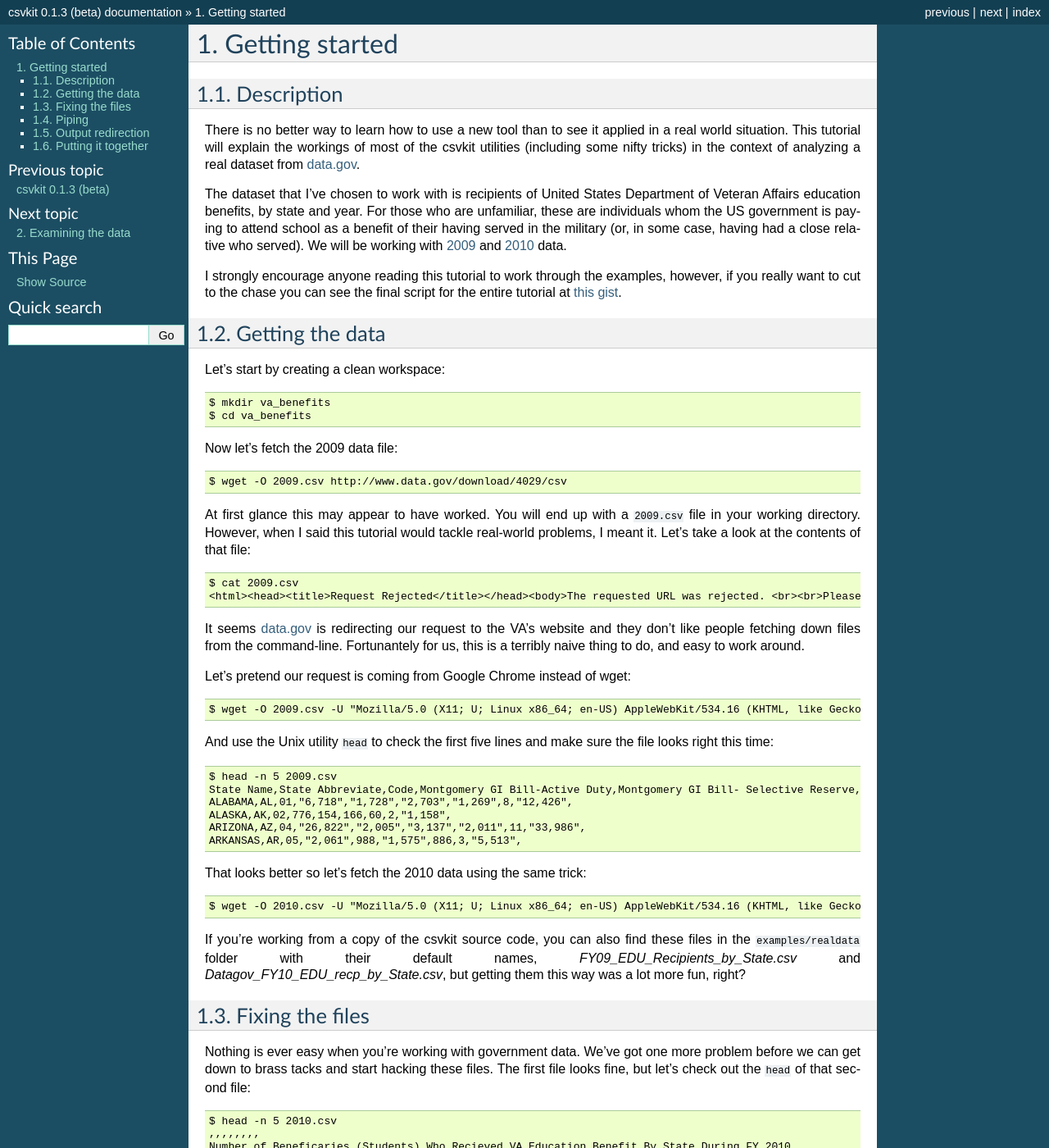
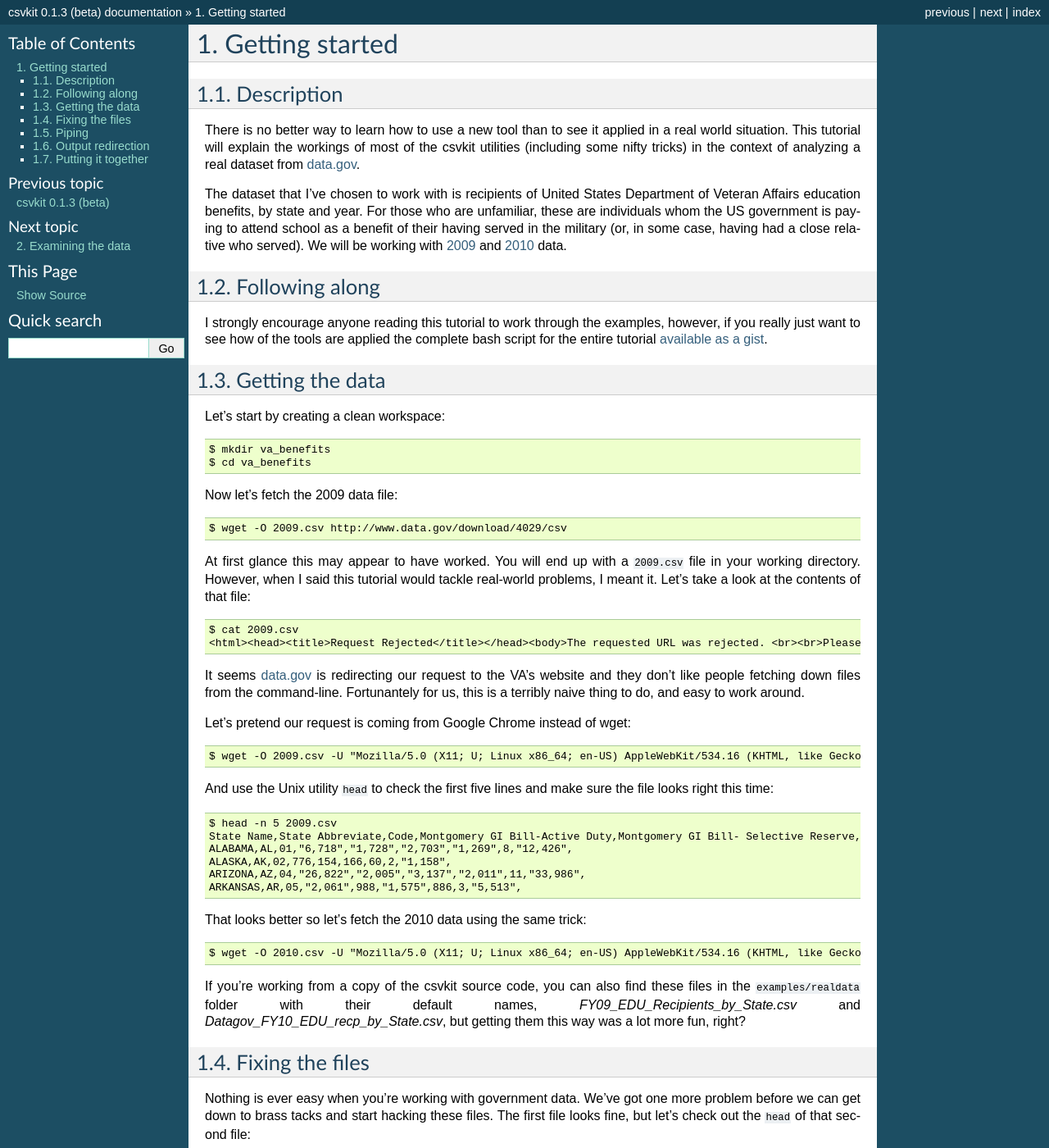
Before and after one commit to wireservice/csvkit, a Sphinx documentation site: the page built from docs/tutorial/getting_started.rst, in a window 1280 px wide and 1400 px high. Shown: the whole window at 82% size. Built offline with Sphinx 7.4.7, drawn with Linux system fonts in a browser that asks for light colours; some of the changed text lies outside the part shown.

```diff
--- a/docs/tutorial/getting_started.rst
+++ b/docs/tutorial/getting_started.rst
@@ -9,7 +9,10 @@
 
 The dataset that I've chosen to work with is recipients of United States Department of Veteran Affairs education benefits, by state and year. For those who are unfamiliar, these are individuals whom the US government is paying to attend school as a benefit of their having served in the military (or, in some case, having had a close relative who served). We will be working with `2009 <http://www.data.gov/raw/4029>`_ and `2010 <http://www.data.gov/raw/4509>`_ data.
 
-I strongly encourage anyone reading this tutorial to work through the examples, however, if you really want to cut to the chase you can see the final script for the entire tutorial at `this gist <https://gist.github.com/924589>`_.
+Following along
+===============
+
+I strongly encourage anyone reading this tutorial to work through the examples, however, if you really just want to see how of the tools are applied the complete bash script for the entire tutorial `available as a gist <https://gist.github.com/924589>`_.
 
 Getting the data
 ================
```
Also changed, not shown: 1 other file.
